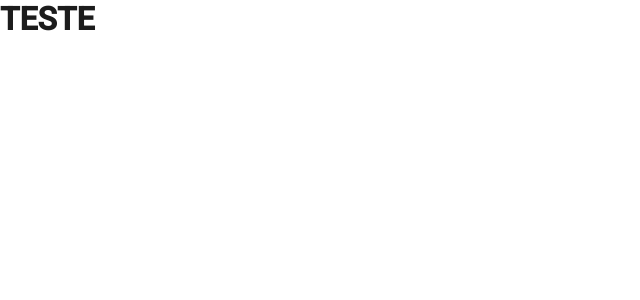
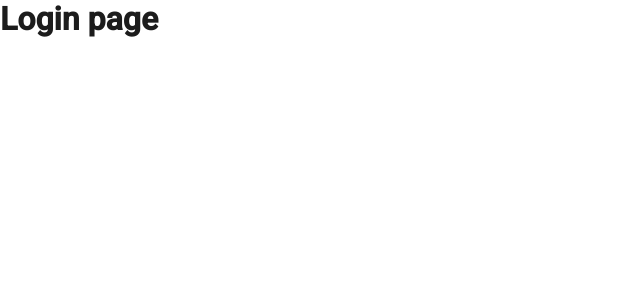
Before and after one commit to Pdro-marqss/nicephotos, a React (Vite) app in the folder front-end/: page /login in a window 1280 px wide. Shown: the top 300 px of the page, without its empty margins (0-640 px from the left). Built offline with nearby package versions, Linux system fonts and the light colour scheme.

Commit message:
setup do front-end

```diff
--- a/front-end/package.json
+++ b/front-end/package.json
@@ -11,7 +11,9 @@
   },
   "dependencies": {
     "react": "^18.2.0",
-    "react-dom": "^18.2.0"
+    "react-dom": "^18.2.0",
+    "react-router-dom": "^6.23.1",
+    "sass": "^1.77.1"
   },
   "devDependencies": {
     "@types/react": "^18.2.66",
--- a/front-end/src/App.tsx
+++ b/front-end/src/App.tsx
@@ -1,7 +1,12 @@
+import { BrowserRouter } from "react-router-dom";
+import { Router } from "./Router";
+
+import './styles/global.scss';
+
 export default function App() {
   return (
-    <>
-      <h1>TESTE</h1>
-    </>
+    <BrowserRouter>
+      <Router />
+    </BrowserRouter>
   )
 }
--- /dev/null
+++ b/front-end/src/Router.tsx
@@ -0,0 +1,15 @@
+import { Routes, Route } from "react-router-dom";
+import { Navigate } from "react-router-dom";
+
+import { SignIn } from "./pages/signin";
+import { SignUp } from "./pages/signup";
+
+export function Router() {
+   return (
+      <Routes>
+         <Route path="/" element={<Navigate to="/login" />} />
+         <Route path="/login" element={<SignIn />} />
+         <Route path="/signin" element={<SignUp />} />
+      </Routes>
+   )
+}
--- a/front-end/src/main.tsx
+++ b/front-end/src/main.tsx
@@ -1,7 +1,6 @@
 import React from 'react';
 import ReactDOM from 'react-dom/client';
 import App from './App.tsx';
-import './styles/global.scss';
 
 ReactDOM.createRoot(document.getElementById('root')!).render(
   <React.StrictMode>
--- /dev/null
+++ b/front-end/src/pages/signin/index.tsx
@@ -0,0 +1,5 @@
+export function SignIn() {
+   return (
+      <h1>Login page</h1>
+   )
+}
--- /dev/null
+++ b/front-end/src/pages/signup/index.tsx
@@ -0,0 +1,5 @@
+export function SignUp() {
+   return (
+      <h1>SignUp page</h1>
+   )
+}
```
Also changed, not shown: 1 other file (tests, documents, lock files or other folders).
